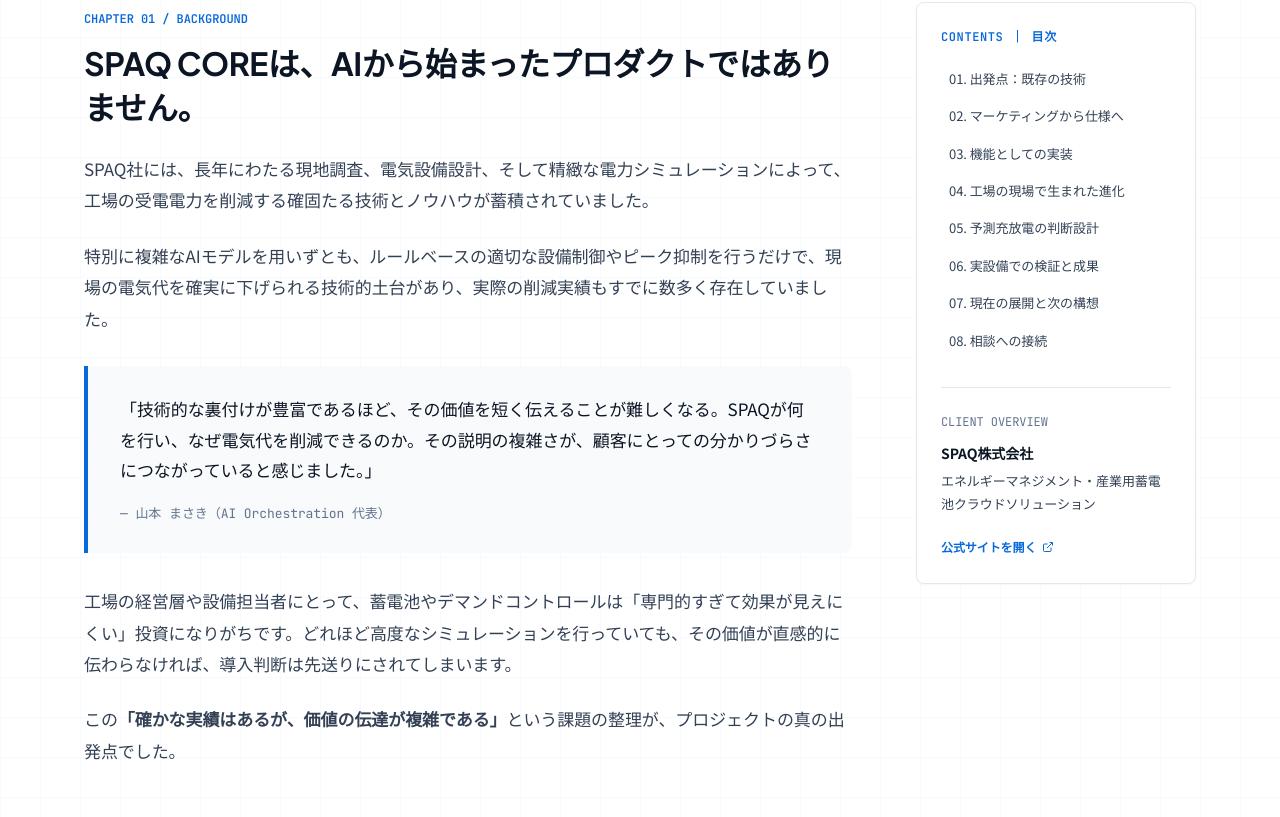
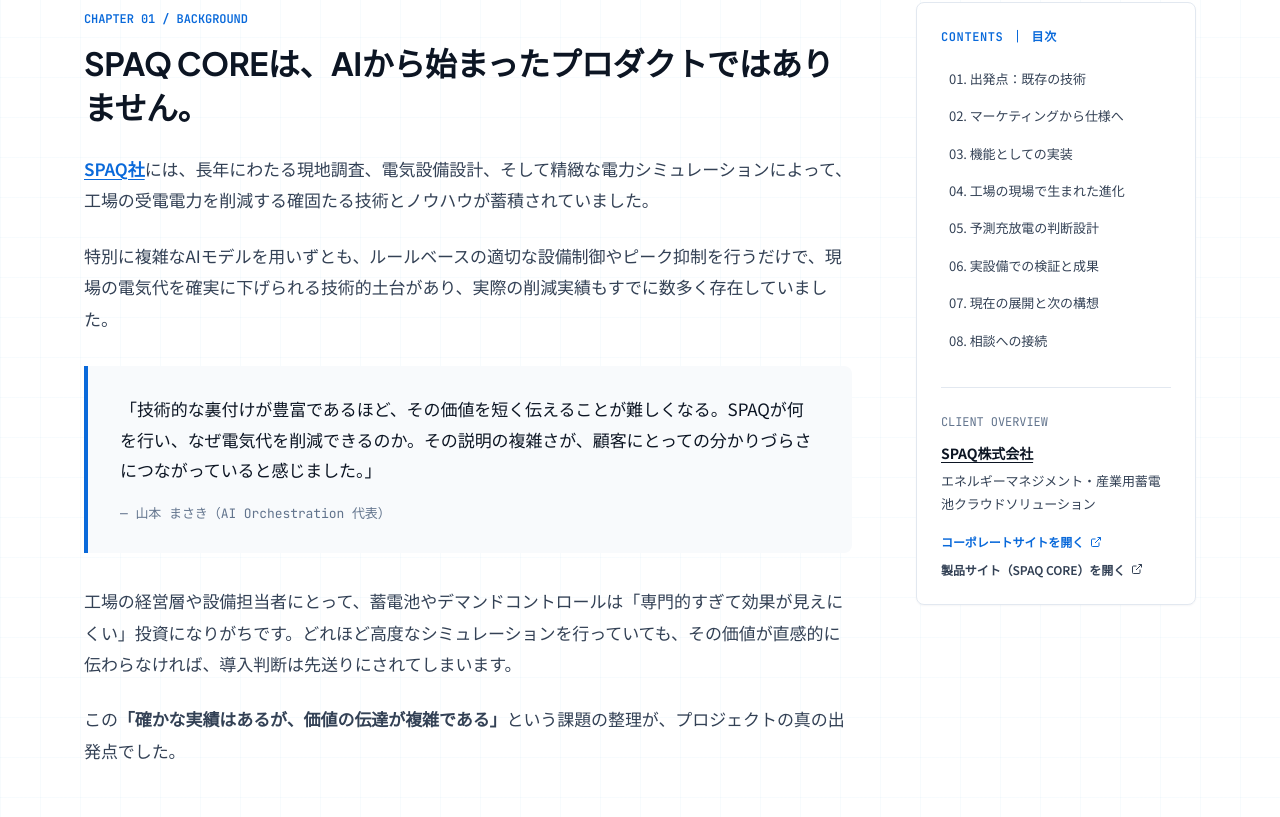
Before and after one commit to mkisama94/ai-orchestrations-lp, a website: page public/spaq-core.html in a window 1280 px wide. Shown: the part 1083-1900 px from the top of the page. Drawn offline with Linux system fonts and the light colour scheme.

Commit message:
spaqのリンクを設定

```diff
--- a/public/spaq-core.html
+++ b/public/spaq-core.html
@@ -87,7 +87,7 @@
           <tbody>
             <tr>
               <th>提供主体</th>
-              <td><strong>SPAQ株式会社</strong>（エネルギーマネジメント・産業用蓄電池ソリューション）</td>
+              <td><a href="https://spaq.co.jp/" target="_blank" rel="noopener noreferrer" style="color:var(--accent); font-weight:700; text-decoration:underline; text-underline-offset:3px; display:inline-flex; align-items:center; gap:0.25rem;">SPAQ株式会社<svg width="13" height="13" viewBox="0 0 24 24" fill="none" stroke="currentColor" stroke-width="2"><path d="M18 13v6a2 2 0 0 1-2 2H5a2 2 0 0 1-2-2V8a2 2 0 0 1 2-2h6M15 3h6v6M10 14L21 3"/></svg></a>（エネルギーマネジメント・産業用蓄電池ソリューション）</td>
             </tr>
             <tr>
               <th>プロダクト</th>
@@ -141,7 +141,7 @@
           </h2>
 
           <p class="article-p">
-            SPAQ社には、長年にわたる現地調査、電気設備設計、そして精緻な電力シミュレーションによって、工場の受電電力を削減する確固たる技術とノウハウが蓄積されていました。
+            <a href="https://spaq.co.jp/" target="_blank" rel="noopener noreferrer" style="color:var(--accent); font-weight:600; text-decoration:underline; text-underline-offset:3px;">SPAQ社</a>には、長年にわたる現地調査、電気設備設計、そして精緻な電力シミュレーションによって、工場の受電電力を削減する確固たる技術とノウハウが蓄積されていました。
           </p>
           <p class="article-p">
             特別に複雑なAIモデルを用いずとも、ルールベースの適切な設備制御やピーク抑制を行うだけで、現場の電気代を確実に下げられる技術的土台があり、実際の削減実績もすでに数多く存在していました。
@@ -537,7 +537,7 @@
               <span class="future-tag next">今後の構想</span>
               <h4>AIデータセンター向けマネジメント（産学連携）</h4>
               <p>
-                急速に増大する生成AI計算インフラを見据え、SPAQ社ではAIデータセンター特有の超大電力・急峻な負荷変動に対応するエネルギーマネジメントシステムの開発を計画。大学等との産学連携を通じて、次世代の脱炭素・電力安定化技術の研究を進めています。
+                急速に増大する生成AI計算インフラを見据え、<a href="https://spaq.co.jp/" target="_blank" rel="noopener noreferrer" style="color:var(--accent); font-weight:600; text-decoration:underline; text-underline-offset:3px;">SPAQ社</a>ではAIデータセンター特有の超大電力・急峻な負荷変動に対応するエネルギーマネジメントシステムの開発を計画。大学等との産学連携を通じて、次世代の脱炭素・電力安定化技術の研究を進めています。
               </p>
             </div>
           </div>
@@ -584,12 +584,20 @@
               <a href="index.html#diagnosis" class="btn btn-secondary">
                 初回技術診断を見る（50,000円）
               </a>
-              <a href="https://core.spaq.co.jp/" target="_blank" rel="noopener noreferrer" class="link-arrow" style="margin-left:auto;">
-                SPAQ CORE 製品サイトを見る
-                <svg width="14" height="14" viewBox="0 0 24 24" fill="none" stroke="currentColor" stroke-width="2">
-                  <path d="M18 13v6a2 2 0 0 1-2 2H5a2 2 0 0 1-2-2V8a2 2 0 0 1 2-2h6M15 3h6v6M10 14L21 3"/>
-                </svg>
-              </a>
+              <div style="display:flex; flex-direction:column; gap:0.4rem; margin-left:auto; align-items:flex-end;">
+                <a href="https://core.spaq.co.jp/" target="_blank" rel="noopener noreferrer" class="link-arrow">
+                  SPAQ CORE 製品サイトを見る
+                  <svg width="14" height="14" viewBox="0 0 24 24" fill="none" stroke="currentColor" stroke-width="2">
+                    <path d="M18 13v6a2 2 0 0 1-2 2H5a2 2 0 0 1-2-2V8a2 2 0 0 1 2-2h6M15 3h6v6M10 14L21 3"/>
+                  </svg>
+                </a>
+                <a href="https://spaq.co.jp/" target="_blank" rel="noopener noreferrer" class="link-arrow" style="font-size:0.8125rem; color:var(--text-secondary);">
+                  SPAQ株式会社 コーポレートサイト
+                  <svg width="13" height="13" viewBox="0 0 24 24" fill="none" stroke="currentColor" stroke-width="2">
+                    <path d="M18 13v6a2 2 0 0 1-2 2H5a2 2 0 0 1-2-2V8a2 2 0 0 1 2-2h6M15 3h6v6M10 14L21 3"/>
+                  </svg>
+                </a>
+              </div>
             </div>
           </div>
         </section>
@@ -612,13 +620,21 @@
 
         <div style="margin-top: 2rem; padding-top: 1.5rem; border-top: 1px solid var(--border-subtle);">
           <div style="font-size:0.75rem; color:var(--text-muted); font-family:var(--font-mono); margin-bottom:0.5rem;">CLIENT OVERVIEW</div>
-          <div style="font-size:0.875rem; font-weight:700; color:var(--text-main);">SPAQ株式会社</div>
+          <div style="font-size:0.875rem; font-weight:700; color:var(--text-main);">
+            <a href="https://spaq.co.jp/" target="_blank" rel="noopener noreferrer" class="external-client-link">SPAQ株式会社</a>
+          </div>
           <div style="font-size:0.8125rem; color:var(--text-secondary); margin-top:0.25rem;">
             エネルギーマネジメント・産業用蓄電池クラウドソリューション
           </div>
-          <div style="margin-top: 1rem;">
+          <div style="margin-top: 1rem; display:flex; flex-direction:column; gap:0.4rem;">
             <a href="https://spaq.co.jp/" target="_blank" rel="noopener noreferrer" class="link-arrow" style="font-size:0.75rem;">
-              公式サイトを開く
+              コーポレートサイトを開く
+              <svg width="12" height="12" viewBox="0 0 24 24" fill="none" stroke="currentColor" stroke-width="2">
+                <path d="M18 13v6a2 2 0 0 1-2 2H5a2 2 0 0 1-2-2V8a2 2 0 0 1 2-2h6M15 3h6v6M10 14L21 3"/>
+              </svg>
+            </a>
+            <a href="https://core.spaq.co.jp/" target="_blank" rel="noopener noreferrer" class="link-arrow" style="font-size:0.75rem; color:var(--text-secondary);">
+              製品サイト（SPAQ CORE）を開く
               <svg width="12" height="12" viewBox="0 0 24 24" fill="none" stroke="currentColor" stroke-width="2">
                 <path d="M18 13v6a2 2 0 0 1-2 2H5a2 2 0 0 1-2-2V8a2 2 0 0 1 2-2h6M15 3h6v6M10 14L21 3"/>
               </svg>
@@ -658,6 +674,7 @@
           <ul class="footer-links">
             <li><a href="index.html#services">料金・支援メニュー</a></li>
             <li><a href="spaq-core.html" style="color:#ffffff; font-weight:700;">SPAQ CORE事例</a></li>
+            <li><a href="https://spaq.co.jp/" target="_blank" rel="noopener noreferrer">SPAQ株式会社（協業先） ↗</a></li>
             <li><a href="hojokin-ai.html">補助金AI事例</a></li>
             <li><a href="index.html#about">私たちについて</a></li>
           </ul>
--- a/public/styles.css
+++ b/public/styles.css
@@ -243,6 +243,20 @@ button, input, textarea, select {
 
 .link-arrow:hover svg {
   transform: translateX(3px);
+}
+
+.external-client-link {
+  color: inherit;
+  text-decoration: underline;
+  text-underline-offset: 3px;
+  display: inline-flex;
+  align-items: center;
+  gap: 0.25rem;
+  transition: color 0.15s ease;
+}
+
+.external-client-link:hover {
+  color: var(--accent);
 }
 
 /* ==========================================================================
```
Also changed, not shown: public/index.html (+11 -2 lines).
